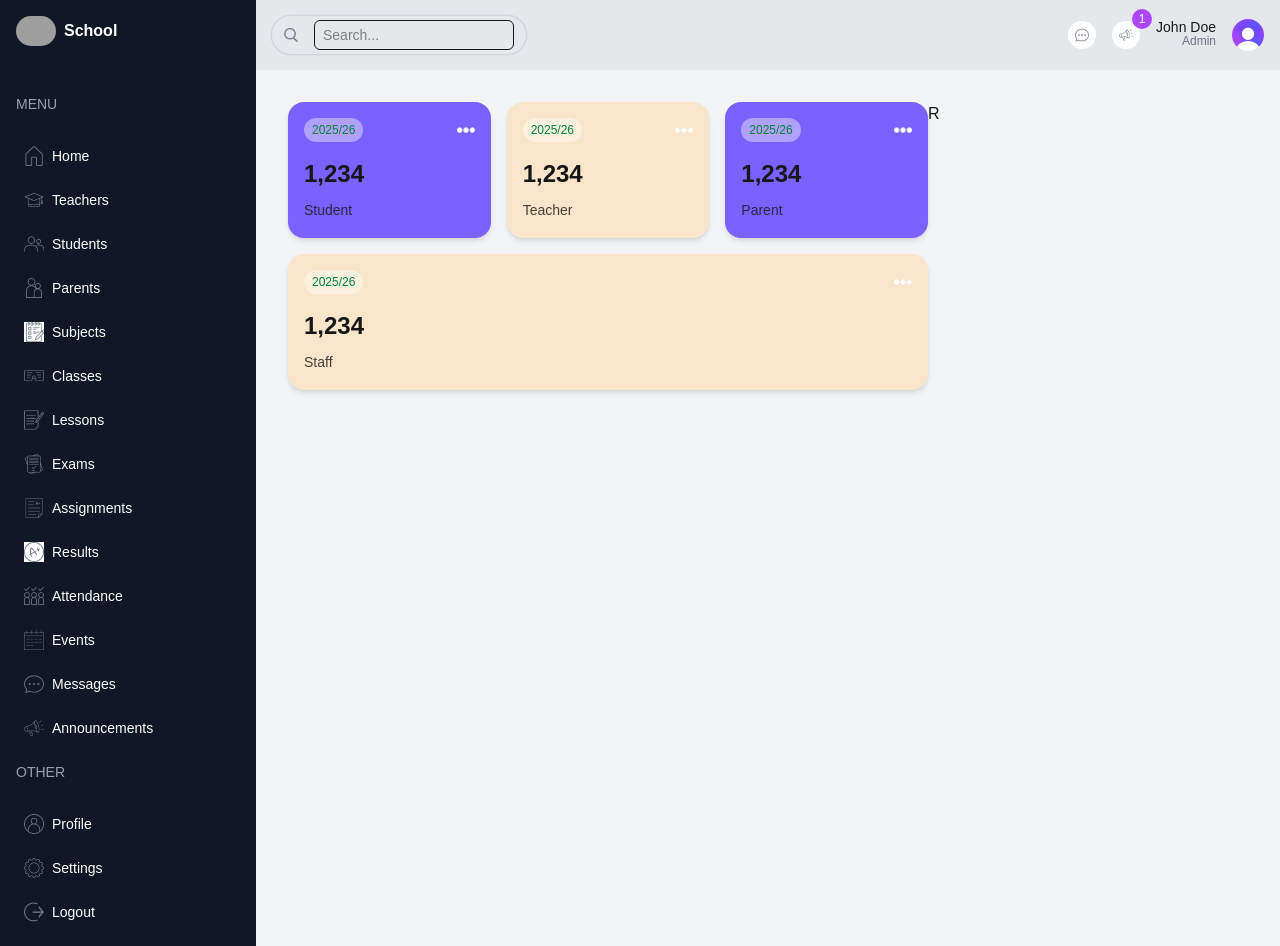
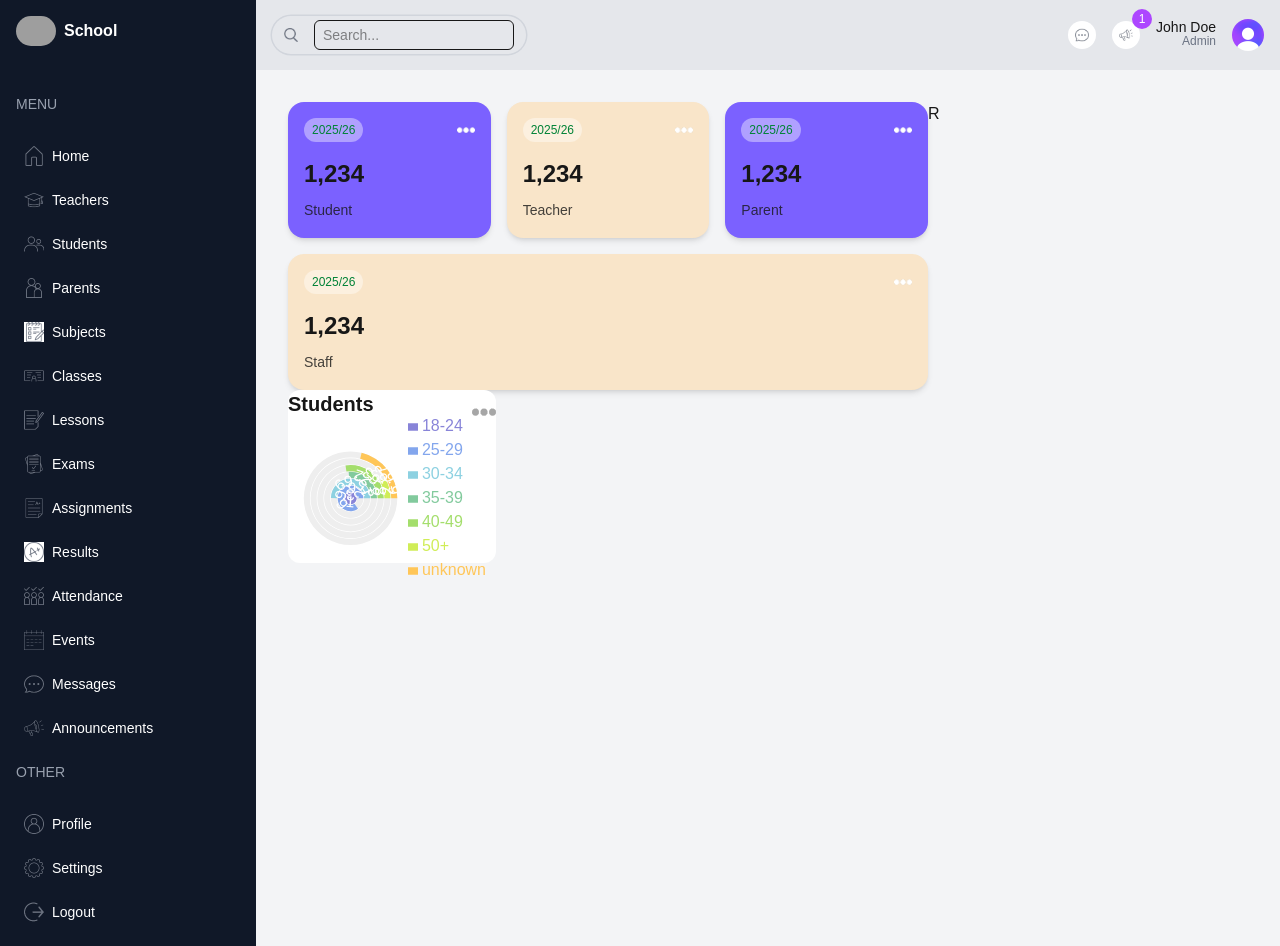
Before and after one commit to rumachoudhury/school-management-dashboard, a Next.js app: page /admin in a window 1280 px wide. Built offline with nearby package versions, Linux system fonts and the light colour scheme; grey boxes are pictures that could not be loaded.

Commit message:
Add some section with CountChart

```diff
--- a/package.json
+++ b/package.json
@@ -9,6 +9,7 @@
     "lint": "eslint"
   },
   "dependencies": {
+    "@recharts/devtools": "^0.0.14",
     "gsap": "^3.15.0",
     "next": "16.2.6",
     "react": "19.2.4",
--- a/src/app/(dashboard)/admin/page.tsx
+++ b/src/app/(dashboard)/admin/page.tsx
@@ -1,5 +1,6 @@
 import React from "react";
 import UserCart from "../../../components/UserCart";
+import CountChart from "@/src/components/CountChart";
 
 function AdminPage() {
   return (
@@ -17,7 +18,9 @@ function AdminPage() {
         {/* Middle Cart */}
         <div className="flex gap-4 flex-col lg:flex-row">
           {/* Count Chart */}
-          <div className="w-full lg:w-1/3 h-[450px]"></div>
+          <div className="w-full lg:w-1/3 h-[450px]">
+            <CountChart />
+          </div>
 
           {/* Attendent Chart */}
           <div className="w-full lg:w-2/3 h-[450px]"></div>
--- a/src/components/CountChart.tsx
+++ b/src/components/CountChart.tsx
@@ -1,8 +1,8 @@
 "use client";
 
 import { RadialBarChart, RadialBar, Legend, Tooltip } from "recharts";
-import { RechartsDevtools } from "@recharts/devtools";
-import { ResponsiveContainer } from "recharts";
+// import { RechartsDevtools } from "@recharts/devtools";
+// import { ResponsiveContainer } from "recharts";
 import Image from "next/image";
 
 // #region Sample data
@@ -61,7 +61,7 @@ const style = {
 
 function CountChart() {
   return (
-    <div>
+    <div className="bg-white rounded-xl w-full">
       {/* Title */}
       <div className="flex justify-between items-center">
         <h2 className="text-xl font-bold mb-4">Students</h2>
@@ -75,6 +75,7 @@ function CountChart() {
 
       {/*Chart */}
       <div>
+        {/* <ResponsiveContainer width="100%" height="100%"> */}
         <RadialBarChart
           style={{
             width: "100%",
@@ -99,8 +100,9 @@ function CountChart() {
             wrapperStyle={style}
           />
           <Tooltip />
-          <RechartsDevtools />
+          {/* <RechartsDevtools /> */}
         </RadialBarChart>
+        {/* </ResponsiveContainer> */}
       </div>
 
       {/*Bottom*/}
```
Also changed, not shown: src/components/UserCart.tsx (+0 -24 lines), 1 other file (tests, documents, lock files or other folders).
